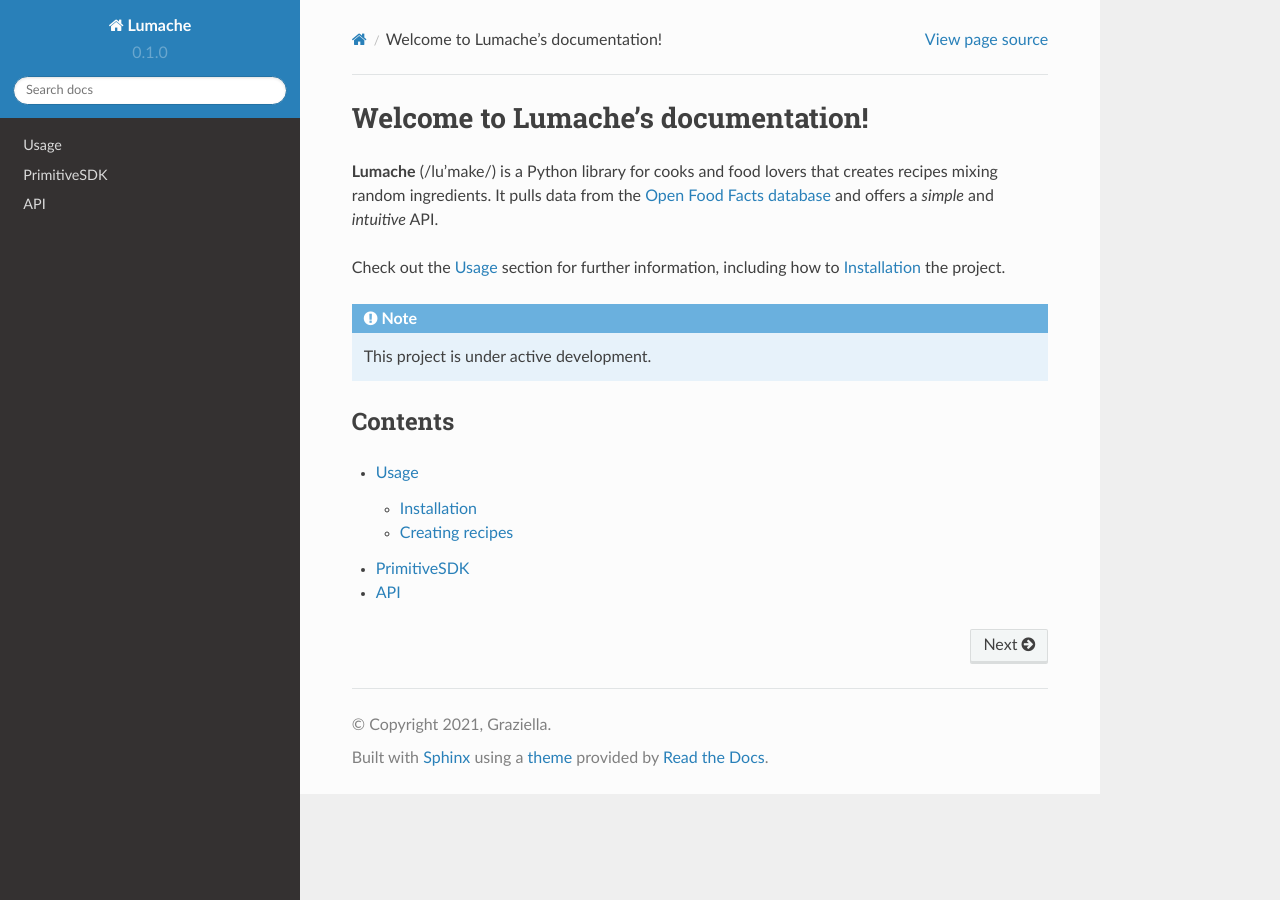
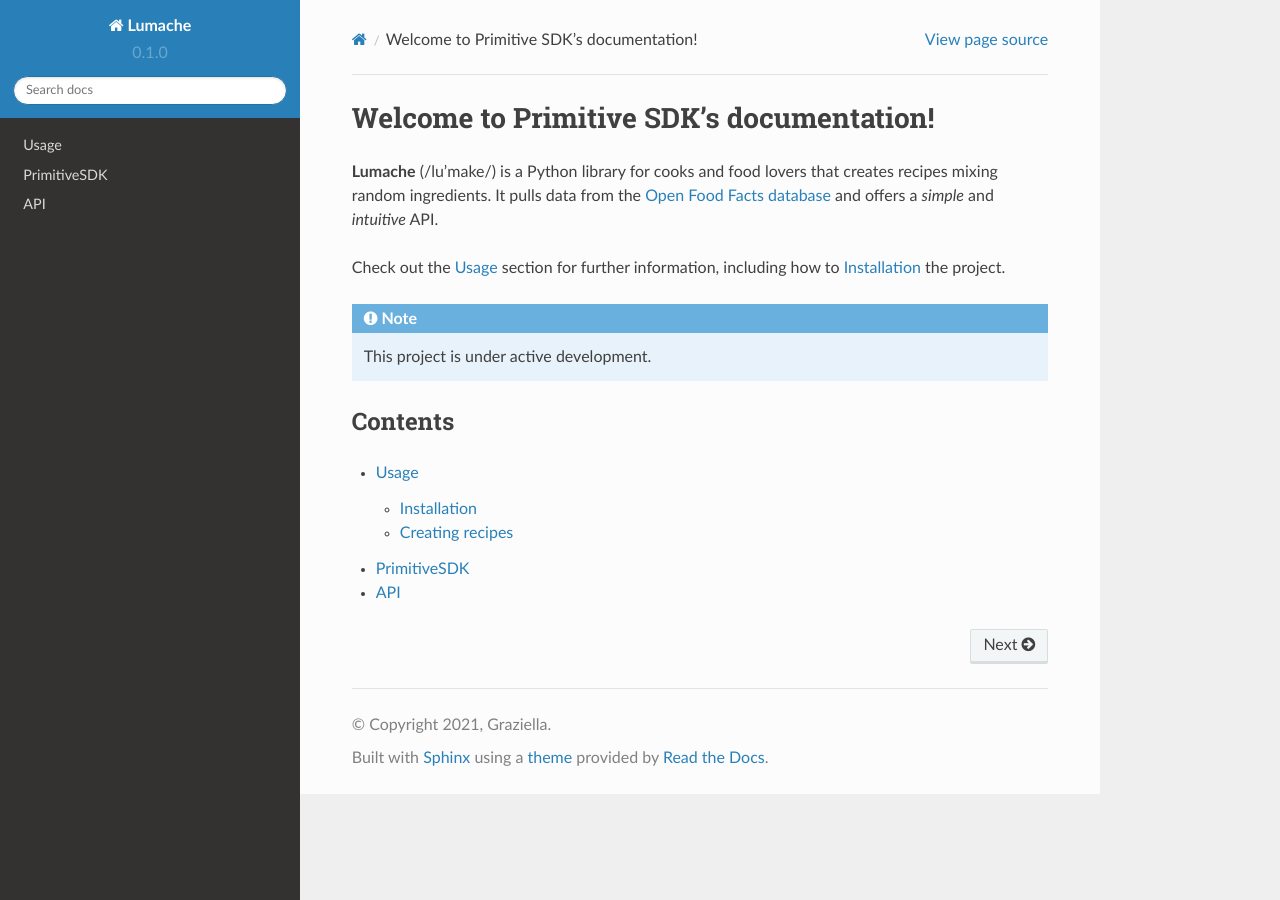
Before and after one commit to leeyunhome/readthedocs, a Sphinx documentation site: the page built from docs/source/index.rst, in a window 1280 px wide. Built offline with Sphinx 7.4.7 and the Read the Docs theme 2.0.0, drawn with Linux system fonts in a browser that asks for light colours.

Commit message:
Update index.rst

```diff
--- a/docs/source/index.rst
+++ b/docs/source/index.rst
@@ -1,4 +1,4 @@
-Welcome to Lumache's documentation!
+Welcome to Primitive SDK's documentation!
 ===================================
 
 **Lumache** (/lu'make/) is a Python library for cooks and food lovers
```
